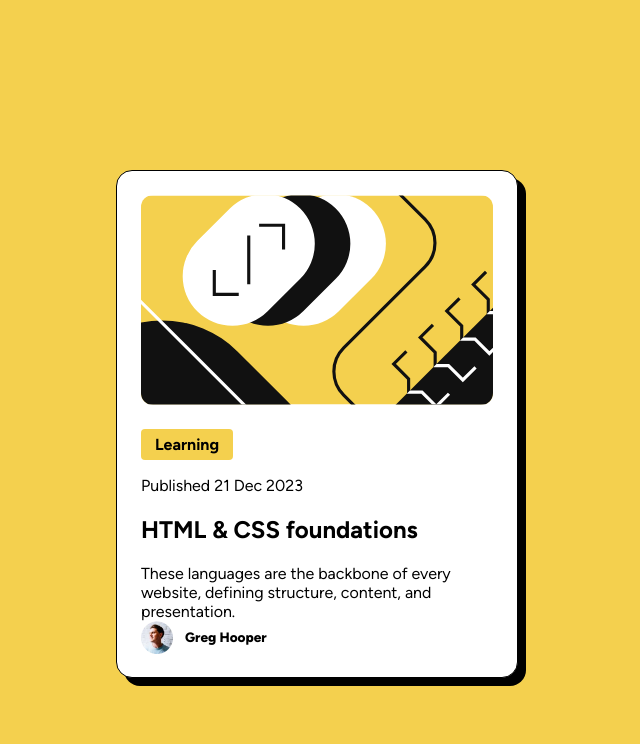
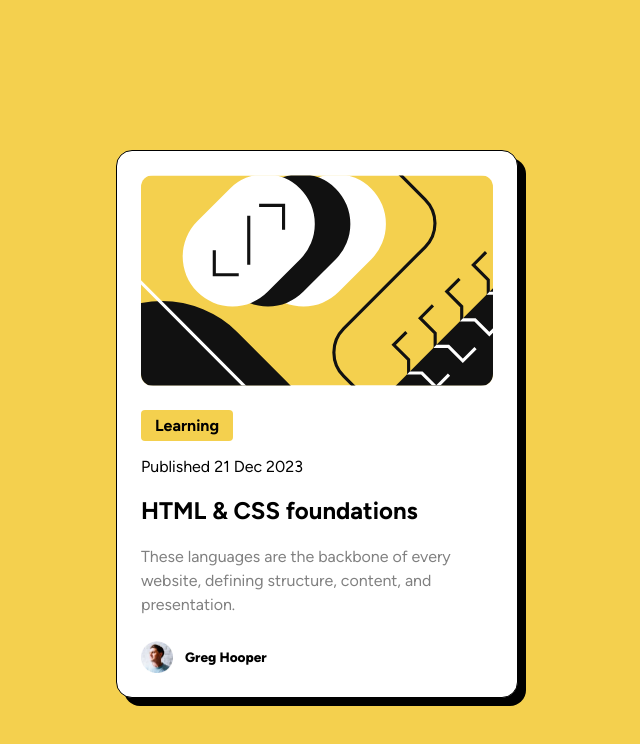
Before and after one commit to dannypoit/dannypoit.github.io, a plain HTML site: page index.html in a window 1280 px wide. Shown: the whole page, without its empty margins (323-963 px from the left). Drawn offline with Linux system fonts and the light colour scheme.

Commit message:
Add missing class

```diff
--- a/index.html
+++ b/index.html
@@ -29,7 +29,7 @@
             </h1>
         </header>
 
-        <main role="main">
+        <main role="main" class="description">
             These languages are the backbone of every website, defining structure, content, and presentation.
         </main>
 
```
